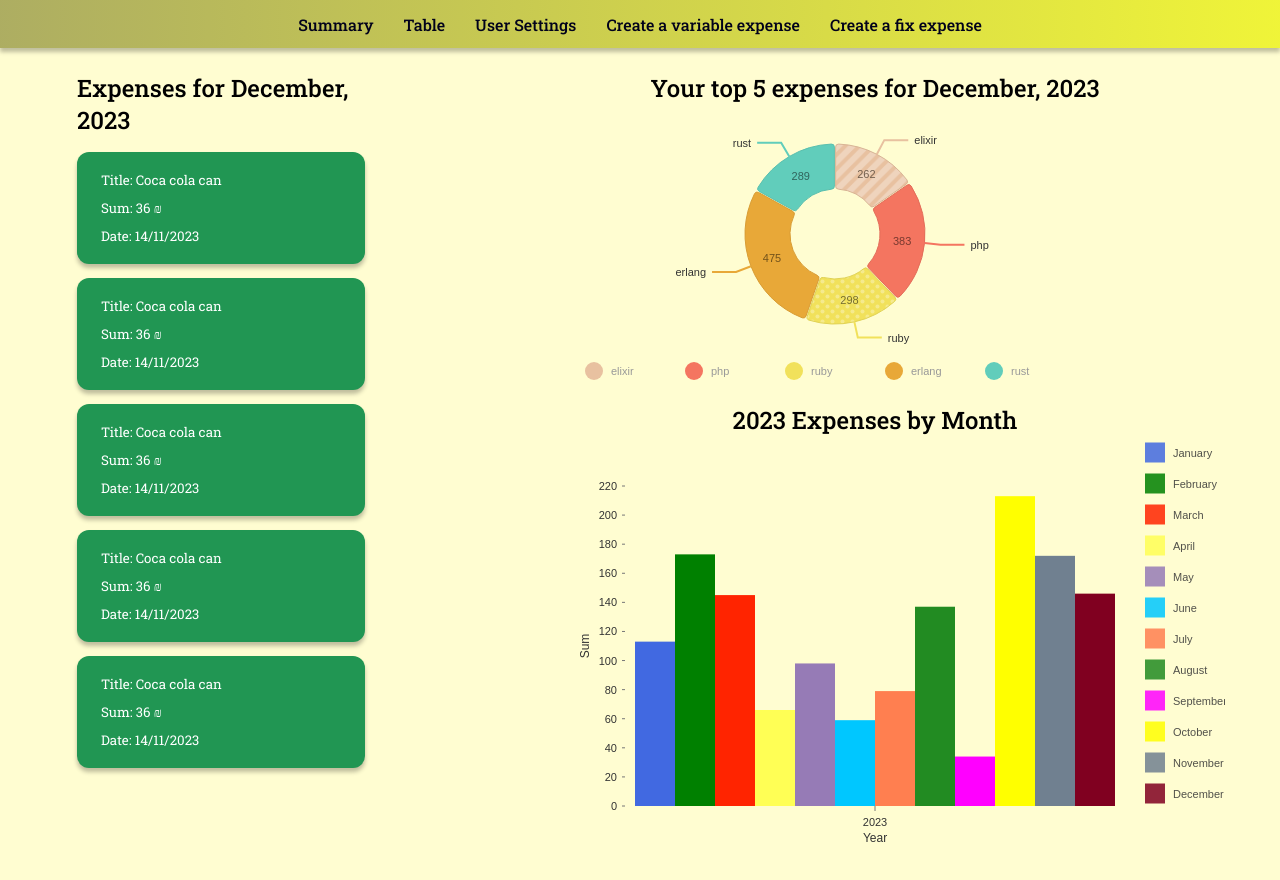
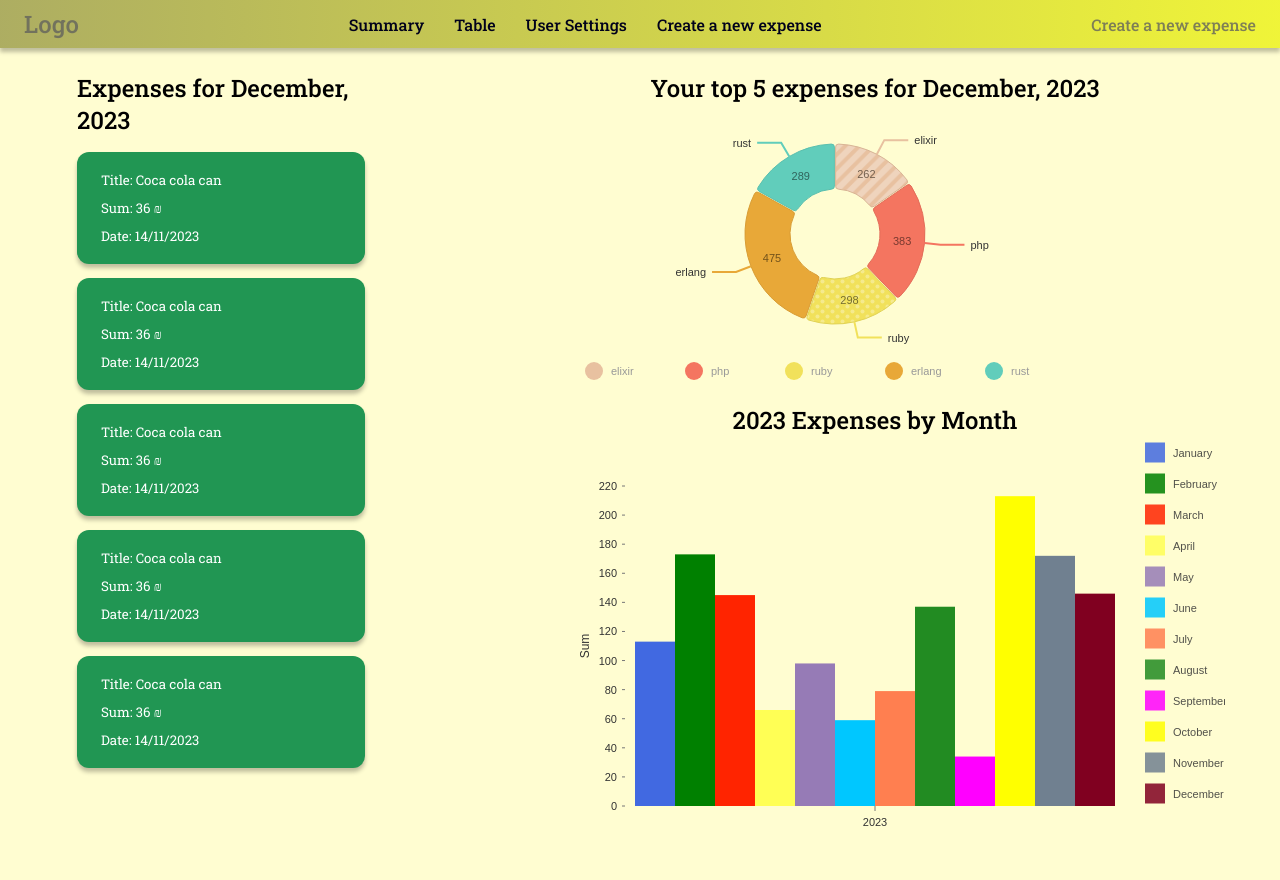
Before and after one commit to alongold91/SmarTracker, a React (Vite) app in the folder SmarTracker-frontend/: page / in a window 1280 px wide. Built offline with nearby package versions, Linux system fonts and the light colour scheme.

Commit message:
Edit the navbar

```diff
--- a/SmarTracker-frontend/src/components/charts/BarChart.tsx
+++ b/SmarTracker-frontend/src/components/charts/BarChart.tsx
@@ -80,7 +80,6 @@ const BarChart = () => {
         tickSize: 5,
         tickPadding: 5,
         tickRotation: 0,
-        legend: 'Year',
         legendPosition: 'middle',
         legendOffset: 32,
         truncateTickAt: 0
@@ -140,7 +139,7 @@ const BarChart = () => {
         </Flex>
       )}
       role='application'
-      ariaLabel='Nivo bar chart demo'
+      ariaLabel='Yearly expenses'
       barAriaLabel={(e) =>
         e.id + ': ' + e.formattedValue + ' in year: ' + e.indexValue
       }
--- a/SmarTracker-frontend/src/components/navigation-bar/Navbar.module.css
+++ b/SmarTracker-frontend/src/components/navigation-bar/Navbar.module.css
@@ -1,7 +1,7 @@
 .nav{
     height: 2.5rem;
     display: flex;
-    justify-content: center;
+    justify-content: space-between;
     align-items: center;
     padding: 1.5rem;
     background: linear-gradient(90deg, rgba(105,107,5,0.5466561624649859) 0%, rgba(236,242,22,0.8155637254901961) 100%);
--- a/SmarTracker-frontend/src/components/navigation-bar/Navbar.tsx
+++ b/SmarTracker-frontend/src/components/navigation-bar/Navbar.tsx
@@ -5,13 +5,14 @@ const Navbar = () => {
   return (
     <header>
     <nav className={styles.nav}>
-     <Flex component='ul' gap='1.875rem' align='center' className={styles.ul}>
+      <h5>Logo</h5>
+     <Flex component='ul' gap='1.875rem' align='center'>
          <li><a href='google.com'>Summary</a></li>
          <li><a href='google.com'>Table</a></li>
          <li><a href='google.com'>User Settings</a></li>
-         <li><a href='google.com'>Create a variable expense</a></li>
-         <li><a href='google.com'>Create a fix expense</a></li>
+         <li><a href='google.com'>Create a new expense</a></li>
      </Flex>
+     <p>Create a new expense</p>
     </nav>
  </header>
   )
```
